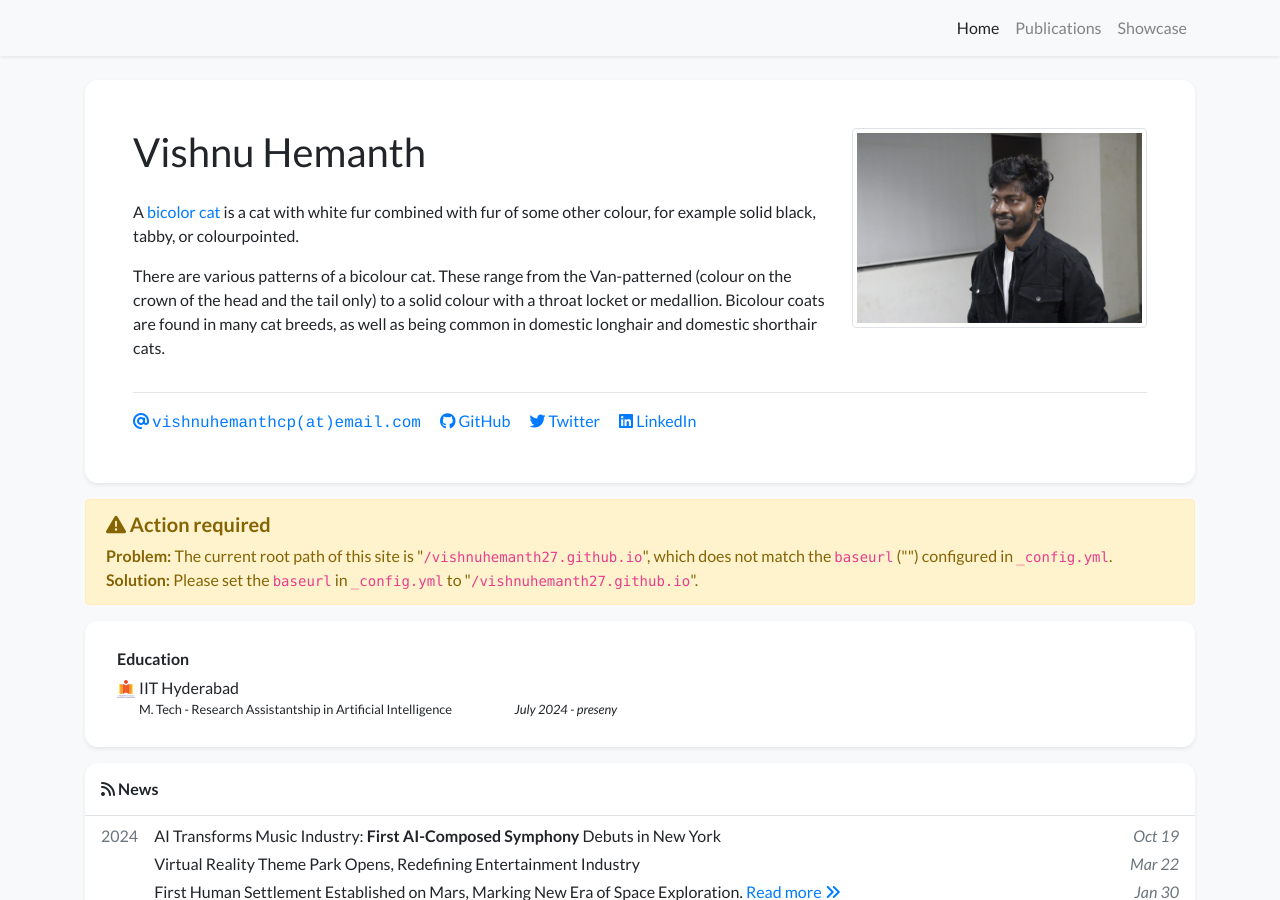
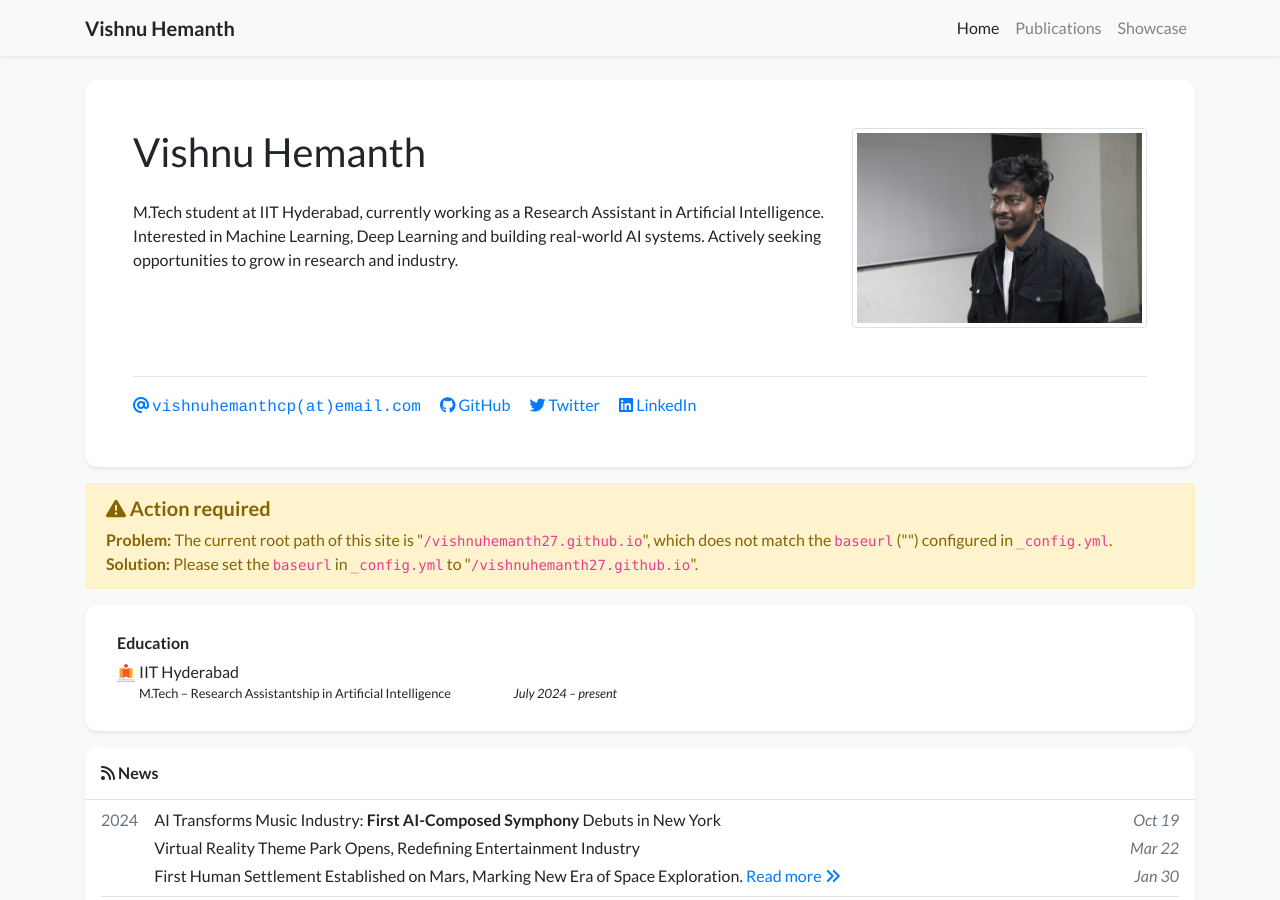
Before and after one commit to vishnuhemanth27/vishnuhemanth27.github.io, a Jekyll site: the page built from index.html, in a window 1280 px wide and 900 px high. Built offline with Jekyll 4.4.1, drawn with Linux system fonts in a browser that asks for light colours; nearby versions of some CDN libraries; a style sheet for code colours, icons or effects is not loaded.

Commit message:
Update profile.yml

```diff
--- a/_data/profile.yml
+++ b/_data/profile.yml
@@ -1,44 +1,29 @@
 primary_name: "Vishnu Hemanth"
 secondary_name: ""
-navbar_name: ""
-
-
-
+navbar_name: "Vishnu Hemanth"
 
 email: "vishnuhemanthcp@email.com"
-# cv_link: link-to-your-cv-file
-#gscholar: xFmQpf4AAAAJ  # This is an example, replace it with your own Google Scholar ID
+# cv_link: /assets/docs/vishnu_cv.pdf  # Uncomment and update if you have a CV
+
 github: vishnuhemanth27
-twitter: _VishnuHemanth_  # Do not include the '@' symbol
-# wechat_qrcode: /assets/images/etc/wechat.jpg
-# wechat_prompt: >-
-#   Please tell me your <strong>name</strong> and <strong>affiliation</strong> (current or past) when adding my wechat. Thanks!
+twitter: _VishnuHemanth_
 linkedin: "https://www.linkedin.com/in/vishnu-hemanth-8b589716a/"
+# gscholar: your-google-scholar-id
 # orcid: 0000-0000-0000-0000
 
 short_bio_text_justify: false
 short_bio: >-
   <p>
-    A <a href="https://en.wikipedia.org/wiki/Bicolor_cat" target="_blank">bicolor cat</a> is a cat with white fur combined with fur of some other colour, for example solid black, tabby, or colourpointed.
-  </p>
-  <p>
-    There are various patterns of a bicolour cat. These range from the Van-patterned (colour on the crown of the head
-    and the tail only) to a solid colour with a throat locket or medallion. Bicolour coats are found in many cat breeds,
-    as well as being common in domestic longhair and domestic shorthair cats.
+    M.Tech student at IIT Hyderabad, currently working as a Research Assistant in Artificial Intelligence.
+    Interested in Machine Learning, Deep Learning and building real-world AI systems. Actively seeking opportunities to grow in research and industry.
   </p>
 
 portrait_url: /assets/images/photos/githubpic.jpg
-portrait_caption: >-
-  Photo by Manja Vitolic on Unsplash (this caption is optional, comment it out to disable).
+#portrait_caption: >-
+#   Your caption here (optional)
 
 education:
-- name: IIT Hyderabad
-  logo: /assets/images/etc/iith.png
-  position: M. Tech - Research Assistantship in Artificial Intelligence
-  date: July 2024 - preseny
-
-# experience:
-# - name: Peking University
-#   logo: /assets/images/badges/PKU_red.png
-#   position: Research Intern
-#   date: Sep. 2019 - Jul. 2021
+  - name: IIT Hyderabad
+    logo: /assets/images/etc/iith.png
+    position: M.Tech – Research Assistantship in Artificial Intelligence
+    date: July 2024 – present
```
